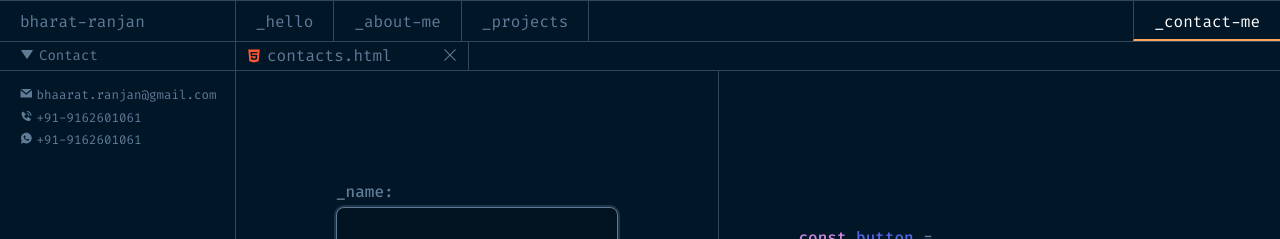
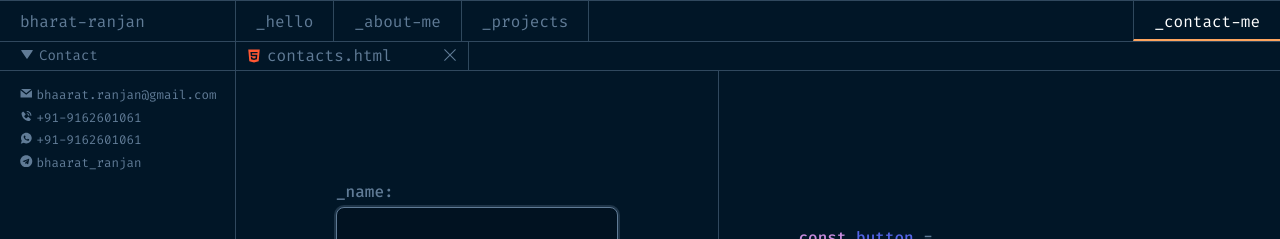
Before and after one commit to codewithbharat/bharat-portfolio, a React (Vite) app in the folder client/: page /contact in a window 1280 px wide. Shown: the top 239 px of the page. Built offline with nearby package versions, Linux system fonts and the light colour scheme.

Commit message:
optimizing

```diff
--- a/client/src/pages/Contact.jsx
+++ b/client/src/pages/Contact.jsx
@@ -7,6 +7,7 @@ import { motion } from 'framer-motion'
 import { GrMail } from 'react-icons/gr'
 import { BiSolidPhoneCall } from 'react-icons/bi'
 import { IoLogoWhatsapp } from 'react-icons/io'
+import { FaTelegram } from 'react-icons/fa'
 
 const Contact = () => {
 
@@ -17,6 +18,14 @@ const Contact = () => {
     useEffect(() => {
         document.title = "Contact Me";
     }, []);
+
+    const LinkData = [
+        { icon: <GrMail />, name: "bhaarat.ranjan@gmail.com", link: "mailto:bhaarat.ranjan@gmail.com" },
+        { icon: <BiSolidPhoneCall />, name: "+91-9162601061", link: "tel:+919162601061" },
+        { icon: <IoLogoWhatsapp />, name: "+91-9162601061", link: "https://wa.me/+919162601061" },
+        { icon: <FaTelegram />, name: "bhaarat_ranjan", link: "https://t.me/bhaarat_ranjan" }
+
+    ]
 
     const SidebarLink = ({ icon, name, link }) => {
         return (
@@ -31,9 +40,11 @@ const Contact = () => {
         <div className="contact">
             <Tab name="contacts" />
             <Sidebar brand="Contact">
-                <SidebarLink icon={<GrMail />} name="bhaarat.ranjan@gmail.com" link="mailto:bhaarat.ranjan@gmail.com" />
-                <SidebarLink icon={<BiSolidPhoneCall />} name="+91-9162601061" link="tel:+919162601061" />
-                <SidebarLink icon={<IoLogoWhatsapp />} name="+91-9162601061" link=" https://wa.me/+919162601061" />
+                {
+                    LinkData.map(({ icon, name, link }) => (
+                        <SidebarLink icon={icon} name={name} link={link} />
+                    ))
+                }
             </Sidebar>
             <motion.div
                 animate={{ opacity: 1 }}
```
